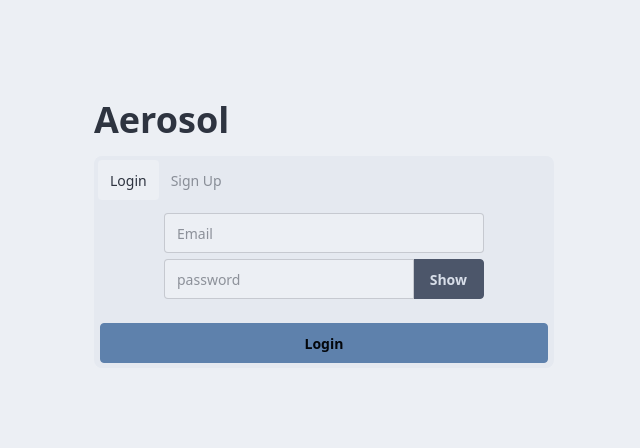
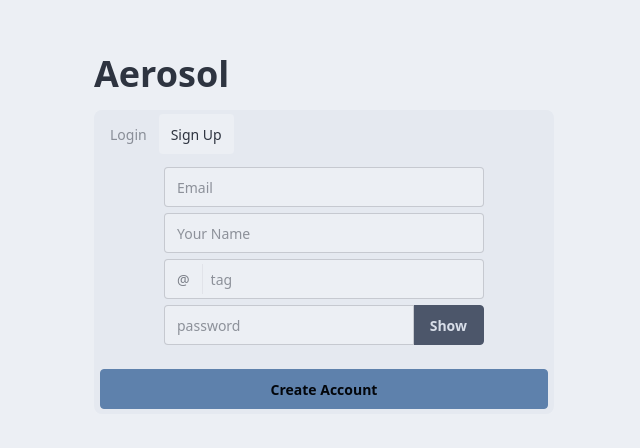
Before and after one commit to Lochis/aerosol, a React (Vite) app in the folder client/: page /auth in a window 1280 px wide. Shown: the part 166-614 px from the top of the page, without its empty margins (316-956 px from the left). Built offline with nearby package versions, Linux system fonts and the light colour scheme.

Commit message:
feature: protect all routes except auth, redirect if not logged in Sign up complete -> auto selects login tab

```diff
--- /dev/null
+++ b/client/src/ProtectedRoute.tsx
@@ -0,0 +1,14 @@
+import { Navigate, Outlet, useLocation } from "react-router-dom";
+import { isAuthenticated } from "./lib/auth";
+import { useEffect } from "react";
+
+export default function ProtectedRoute() {
+    useEffect(() => {
+        console.log("ProtectedRoute - Not Authenticated, redirecting to /auth");
+    }, []);
+  const location = useLocation();
+  if (!isAuthenticated()) {
+    return <Navigate to="/auth" replace state={{ from: location }} />;
+  }
+  return <Outlet />
+}
--- a/client/src/components/SignUp.tsx
+++ b/client/src/components/SignUp.tsx
@@ -5,9 +5,10 @@ import { useState } from "react";
 interface AuthProps {
     handleShowPassword: (event: React.MouseEvent<HTMLButtonElement>) => void;
     showPassword: boolean;
+    setActiveTab: (tab: string) => void;
 }
 
-export default function SignUp({ handleShowPassword, showPassword }: AuthProps) {
+export default function SignUp({ handleShowPassword, showPassword, setActiveTab }: AuthProps) {
     const [toastVisible, setToastVisible] = useState(false);
     const [errorMessage, setErrorMessage] = useState("");
 
@@ -34,6 +35,7 @@ export default function SignUp({ handleShowPassword, showPassword }: AuthProps)
                 headers: { "Content-Type": "application/json" },
             });
             console.log("Sign up successful:", response.data);
+            setActiveTab("login");
         } catch (error) {
             if (axios.isAxiosError(error)) {
                 console.error("Sign up failed:", error.response?.data);
--- a/client/src/lib/auth.ts
+++ b/client/src/lib/auth.ts
@@ -9,6 +9,11 @@ export const saveToken = (token: string) => {
 export const getToken = () => localStorage.getItem(accessTokenKey);
 
 export const clearToken = () => localStorage.removeItem(accessTokenKey);
+
+export const isAuthenticated = () => {
+  const token = getToken();
+  return !!token;
+};
 
 export async function authFetch(input: string, init: any) {
   const token = getToken();
--- a/client/src/pages/Auth.tsx
+++ b/client/src/pages/Auth.tsx
@@ -5,6 +5,7 @@ import Login from "../components/Login";
 export default function Auth() {
 
     const [showPassword, setShowPassword] = useState(false);
+    const [activeTab, setActiveTab] = useState("signup");
 
     function handleShowPassword(event: React.MouseEvent<HTMLButtonElement>) {
         event.preventDefault();
@@ -18,17 +19,17 @@ export default function Auth() {
 
             <div className="tabs tabs-box">
 
-                <input type="radio" name="auth_tabs" className="tab" aria-label="Login" defaultChecked />
+                <input type="radio" name="auth_tabs" className="tab" aria-label="Login" checked={activeTab === "login"} onChange={() => setActiveTab("login")}/>
                 <div className="tab-content w-full">
                     {/*Login Form*/}
                     <Login showPassword={showPassword} handleShowPassword={handleShowPassword} />
                 </div>
 
-                <input type="radio" name="auth_tabs" className="tab" aria-label="Sign Up" />
+                <input type="radio" name="auth_tabs" className="tab" aria-label="Sign Up" checked={activeTab === "signup"} onChange={() => setActiveTab("signup")} />
                 <div className="tab-content">
 
                     {/*Sign Up Form*/}
-                    <SignUp showPassword={showPassword} handleShowPassword={handleShowPassword} />
+                    <SignUp showPassword={showPassword} handleShowPassword={handleShowPassword} setActiveTab={setActiveTab} />
 
                 </div>
 
--- a/client/src/pages/Profile.tsx
+++ b/client/src/pages/Profile.tsx
@@ -1,5 +1,5 @@
 import { useEffect, useState } from "react";
-import { authDelete, authGet, authPut, clearToken } from "../lib/auth";
+import { authDelete, authGet, authPut, clearToken, isAuthenticated } from "../lib/auth";
 import type { User } from "../types/user.types";
 import { useNavigate } from "react-router";
 
@@ -16,7 +16,9 @@ export default function Profile() {
 
             setProfile(response.data.data.user);
         }
-        fetchProfile();
+        if (isAuthenticated()) {
+            fetchProfile();
+        }
     }, []);
 
     function handleChange(event: React.ChangeEvent<HTMLInputElement>) {
```
Also changed, not shown: client/src/Router.tsx (+8 -1 lines).
